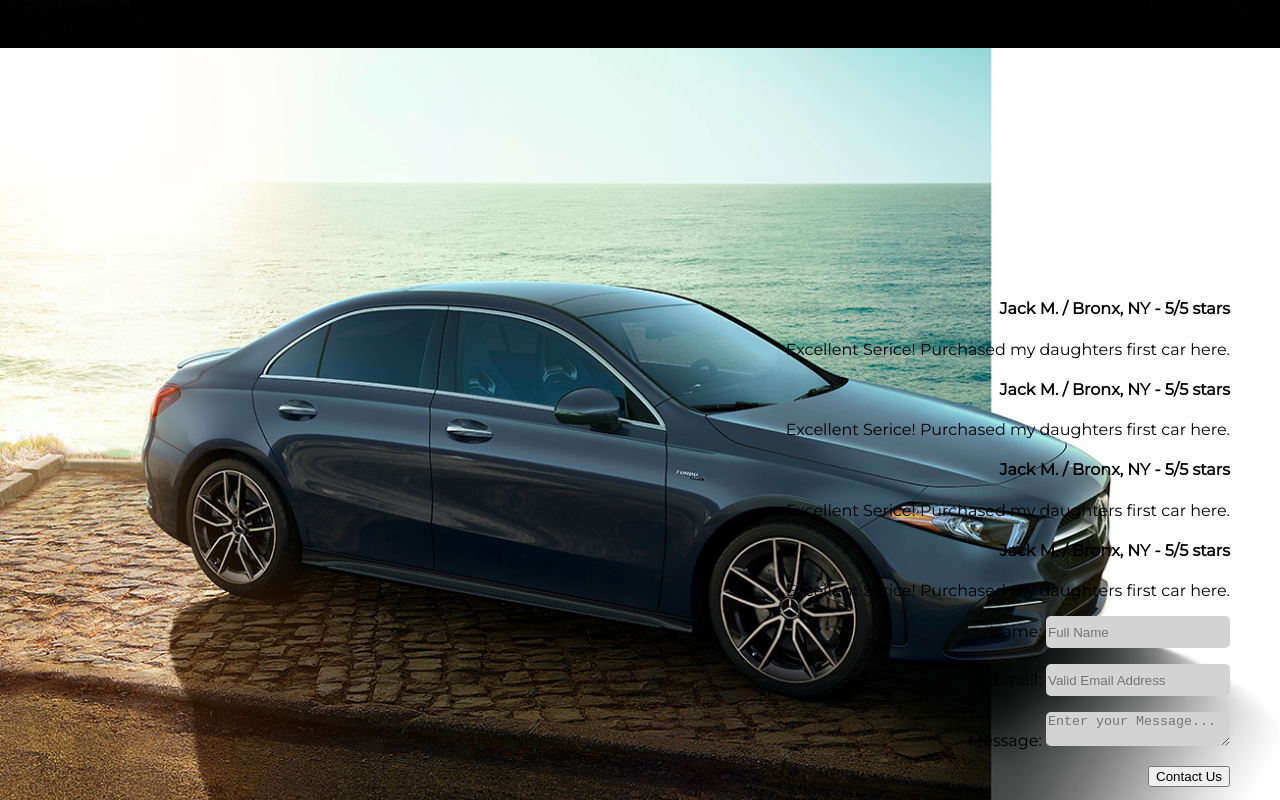
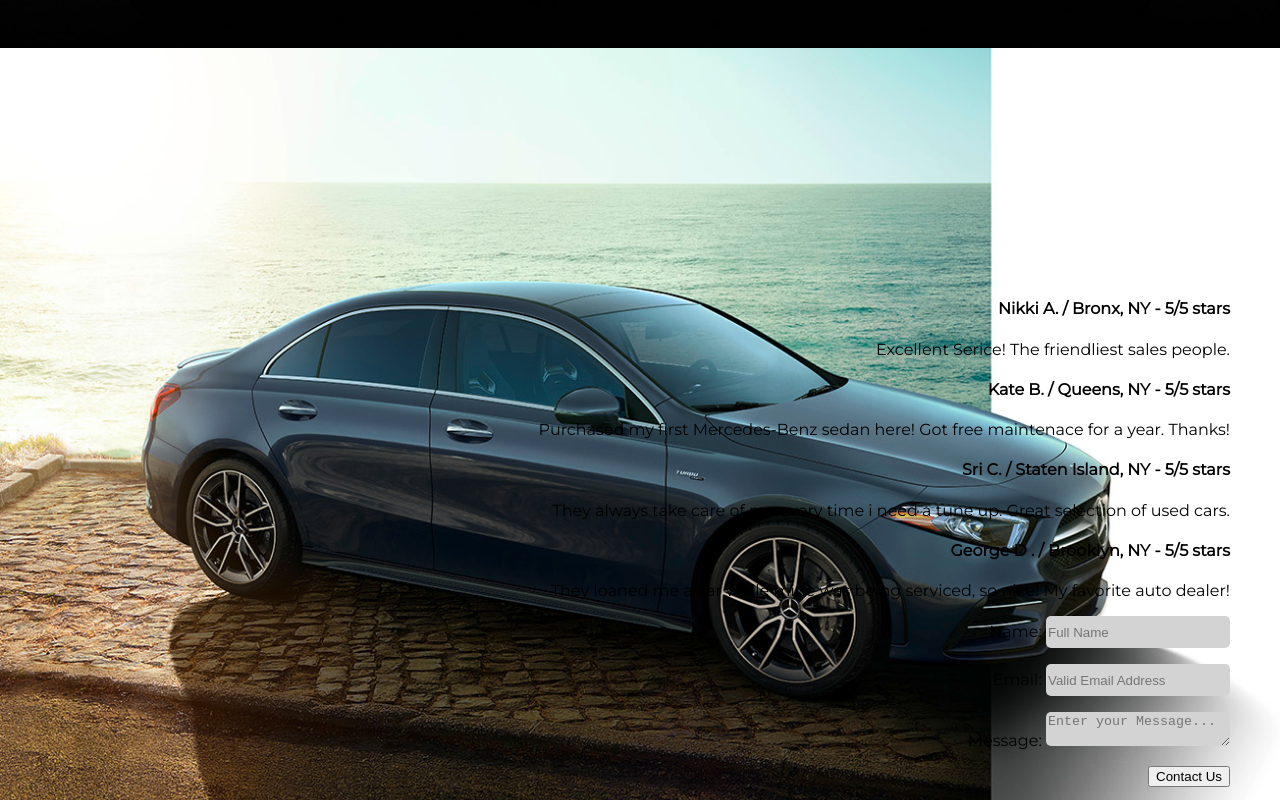
Before and after one commit to ogpp2845/landingpage, a plain HTML site: page index.html in a window 1280 px wide. Shown: the part 1522-2322 px from the top of the page. Drawn offline with Linux system fonts and the light colour scheme.

Commit message:
Add files via upload

```diff
--- a/index.html
+++ b/index.html
@@ -13,8 +13,8 @@
 </script>
   <meta charset="UTF-8">
   <meta name="viewport" content="width=device-width, initial-scale=1.0">
-  <meta description="DESCRIBE WEBSITE HERE">
-  <meta keywords="KEYWORDS HERE">
+  <meta description="luxury cars, suv, sedan, trucks, mercedes benz, amg, auto dealer">
+  <meta keywords="mercedes benz, luxury cars, suv, sedans, trucks, amg, ">
   <meta http-equiv="X-UA-Compatible" content="ie=edge">
   <title>Luxury Cars, SUV, Sedans | Mercedes Benz of Manhattan</title>
   <link href="style.css" rel="stylesheet" type="text/css">
@@ -24,13 +24,9 @@
 <body>
   <div id="header">
     <header class="navigation">
-      <img class="navigation-logo" src="./Landing Page/mlogo.png" alt="Mercedes Benz Logo" />
+      <img class="navigation-logo" src="./Landing Page/mlogo.png" alt="Mercedes Benz" />
       <h1 class="navigation-text">Mercedes Benz of Manhattan</h1>
     </header>
-
-
-
-
 
     <div id="section-1">
       <div class="section-1-header">
@@ -47,24 +43,22 @@
     <div id="section-2">
       <div class="section-2-header">
           <h3>Luxury is calling. Your chariot is waiting: Its time to step into a Mercedes-Benz</h3>
-          <p> Sign Up To Drive AMG Now: At Mercedes-Benz Manhattan, we have been proudly providing NYC with luxury cars, SUVs and sedan </p>
+          <p> Sign Up To Drive AMG Now: At Mercedes-Benz Manhattan, we have been proudly providing NYC with luxury cars, SUVs and sedans for over 40 years! </p>
           <a href="#section-3"><button class="cta-button">DRIVE AMG NOW</button></a>
         </div>
-        <img src="./Landing Page/Mercedes-Benz-Wallpaper-5-1920x1200.jpg" width="100%" height="100%" alt="" />
+        <img src="./Landing Page/Mercedes-Benz-Wallpaper-5-1920x1200.jpg" width="100%" height="100%" alt="Mercedes Benz AMG" />
     </div>
-
-
 
     <div id="section-3">
       <div class="section-3-header">
-        <h4>Jack M. / Bronx, NY - 5/5 stars</h4>
-        <p>Excellent Serice! Purchased my daughters first car here. </p>
-        <h4>Jack M. / Bronx, NY - 5/5 stars</h4>
-        <p>Excellent Serice! Purchased my daughters first car here. </p>
-        <h4>Jack M. / Bronx, NY - 5/5 stars</h4>
-        <p>Excellent Serice! Purchased my daughters first car here. </p>
-        <h4>Jack M. / Bronx, NY - 5/5 stars</h4>
-        <p>Excellent Serice! Purchased my daughters first car here. </p>
+        <h4>Nikki A. / Bronx, NY - 5/5 stars</h4>
+        <p>Excellent Serice! The friendliest sales people. </p>
+        <h4>Kate B. / Queens, NY - 5/5 stars</h4>
+        <p>Purchased my first Mercedes-Benz sedan here! Got free maintenace for a year. Thanks! </p>
+        <h4>Sri C. / Staten Island, NY - 5/5 stars</h4>
+        <p>They always take care of me every time i need a tune up. Great selection of used cars. </p>
+        <h4>George D . / Brooklyn, NY - 5/5 stars</h4>
+        <p>They loaned me a car while mine was being serviced, so nice! My favorite auto dealer! </p>
           <form>
             <p>Name: <input class="form" type="text" value="" placeholder="Full Name" /></p>
             <p>Email: <input class="form" type="text" value="" placeholder="Valid Email Address" /></p>
@@ -73,7 +67,7 @@
 
           </form>
       </div>
-      <img src="./Landing Page/Homepage-model-finder-A-Sedan.jpg" width="100%" height="100%" alt="" />
+      <img src="./Landing Page/Homepage-model-finder-A-Sedan.jpg" width="100%" height="100%" alt="luxury cars, vans and trucks - mercedes benz" />
     </div>
 </body>
 
```
